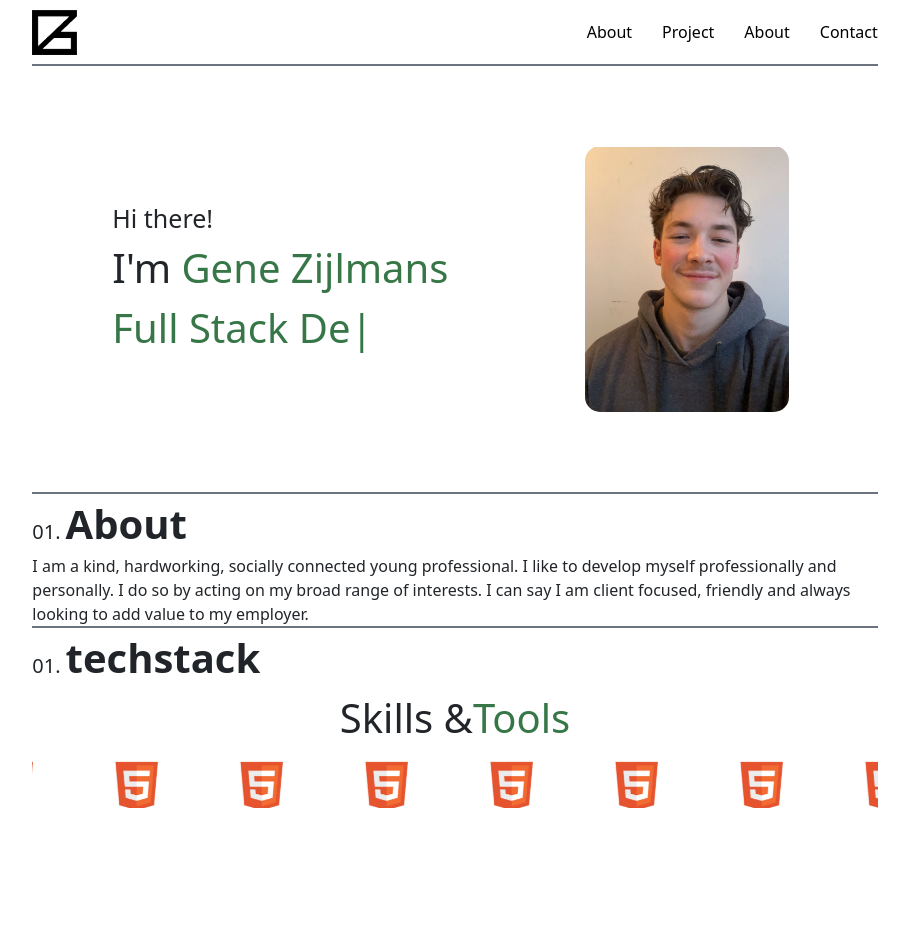
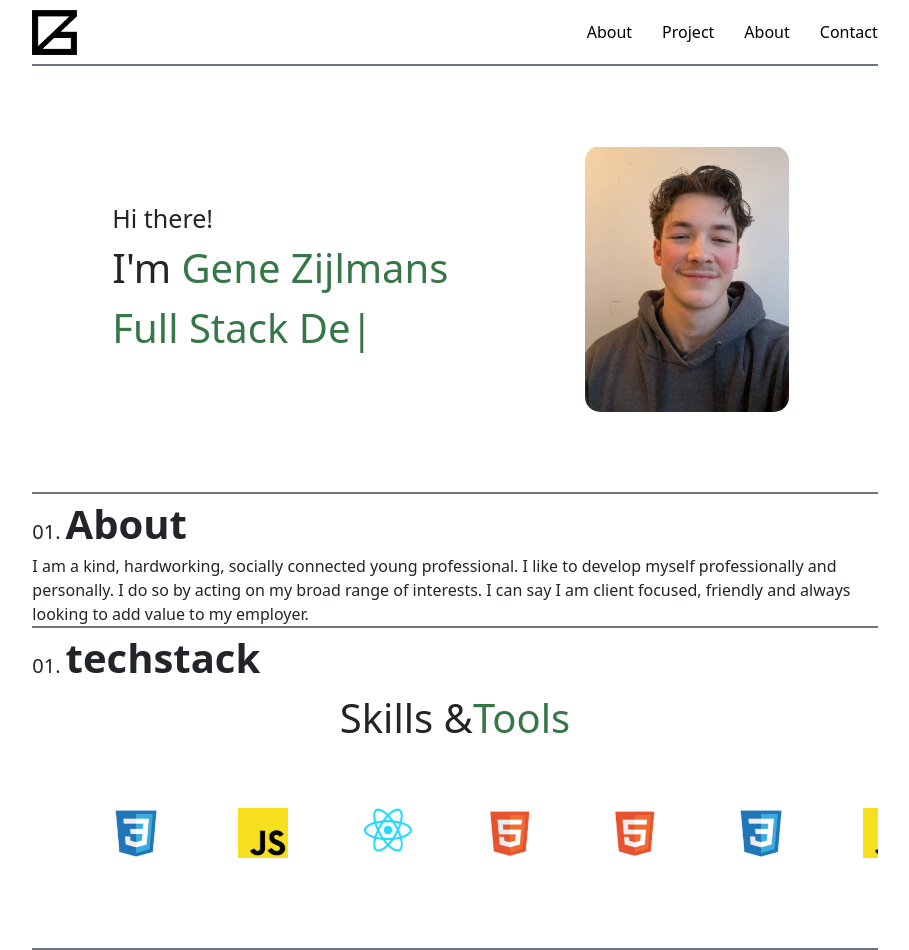
Before and after one commit to GeneZijlboot/GenePortfolio2024, a React (Vite) app: page / in a window 1280 px wide. Shown: the whole page, without its empty margins (185-1094 px from the left). Before the commit the page ends 848 px from the top, so only its background shows below. Built offline with nearby package versions, Linux system fonts and the light colour scheme.

Commit message:
slider done

```diff
--- a/src/App.jsx
+++ b/src/App.jsx
@@ -22,6 +22,7 @@ function App() {
                 <About />
                 <Devider />
                 <Techstack />
+                <Devider />
               </div>
             </div>
           </div>
--- a/src/components/techstack.jsx
+++ b/src/components/techstack.jsx
@@ -31,31 +31,31 @@ function Techstack() {
         <Slider {...settings}>
           <div className="slide-content">
             <div className="image-wrapper">
-              <div className="image"></div>
+              <div className="image html"></div>
             </div>
             <div className="title-wrapper">HTML</div>
           </div>
           <div className="slide-content">
             <div className="image-wrapper">
-              <div className="image"></div>
+              <div className="image css"></div>
             </div>
             <div className="title-wrapper">CSS</div>
           </div>
           <div className="slide-content">
             <div className="image-wrapper">
-              <div className="image"></div>
+              <div className="image javascript"></div>
             </div>
             <div className="title-wrapper">Javascript</div>
           </div>
           <div className="slide-content">
             <div className="image-wrapper">
-              <div className="image"></div>
+              <div className="image react"></div>
             </div>
             <div className="title-wrapper">React</div>
           </div>
           <div className="slide-content">
             <div className="image-wrapper">
-            <div className="image"></div>
+            <div className="image bootstrap"></div>
             </div>
             <div className="title-wrapper">Bootstrap</div>
           </div>
--- a/src/styling/techstack.scss
+++ b/src/styling/techstack.scss
@@ -19,6 +19,7 @@
     }
 
     .slider-wrapper {
+      margin: 50px 0;
       .slick-slide {
         .slide-content {
           height: 100px;
@@ -26,14 +27,29 @@
           .image-wrapper {
             display: flex !important;
             justify-content: center;
+
             .image{
-              background-image: url('../assets/techstack/HTML5.png');
               background-repeat: no-repeat;
-              background-size: cover;
+              background-size: contain;
               margin: 10px 0;
               height: 50px;
               width: 50px;
+            }
 
+            .html{
+              background-image: url('../assets/techstack/HTML5.png');
+            }
+            .css{
+              background-image: url('../assets/techstack/CSS3.png');
+            }
+            .javascript{
+              background-image: url('../assets/techstack/JavaScript.png');
+            }
+            .react{
+              background-image: url('../assets/techstack/React.png');
+            }
+            .bootstrap{
+              background-image: url('../assets/techstack/HTML5.png');
             }
           }
 
```
